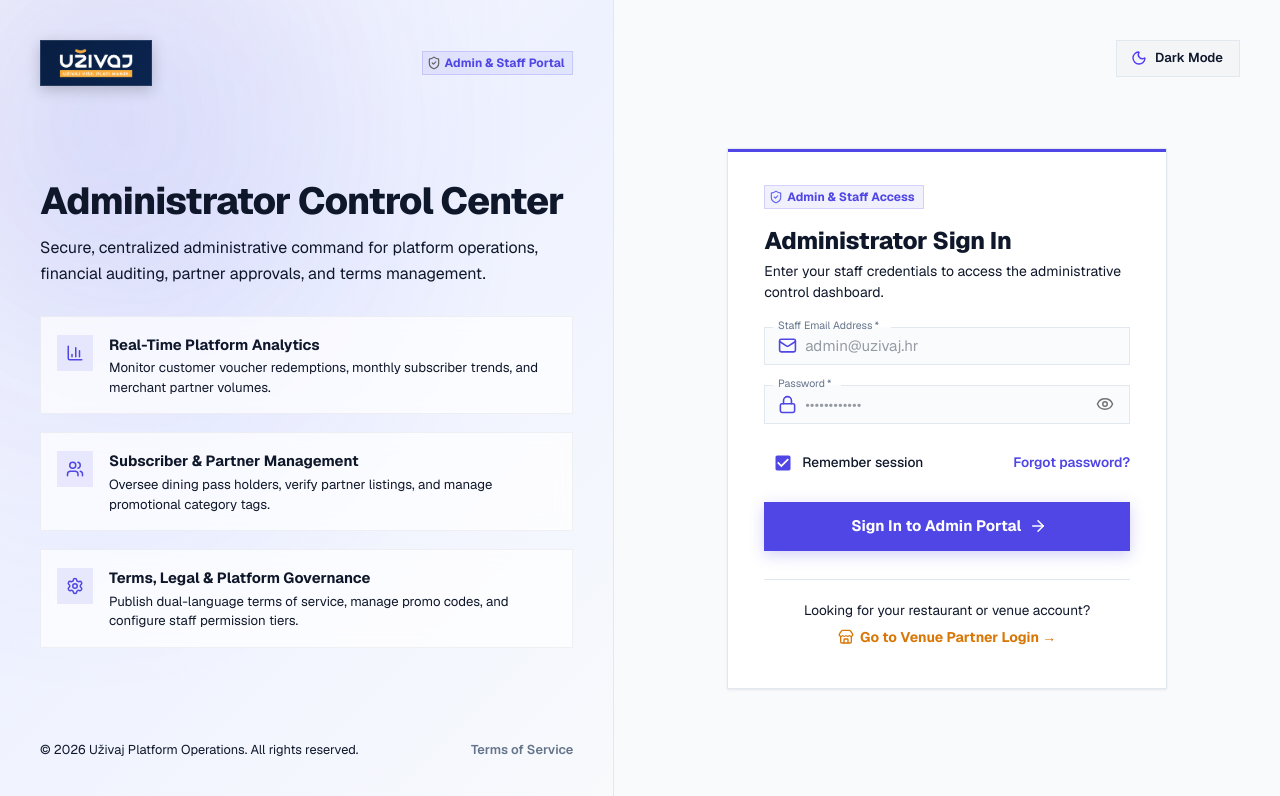
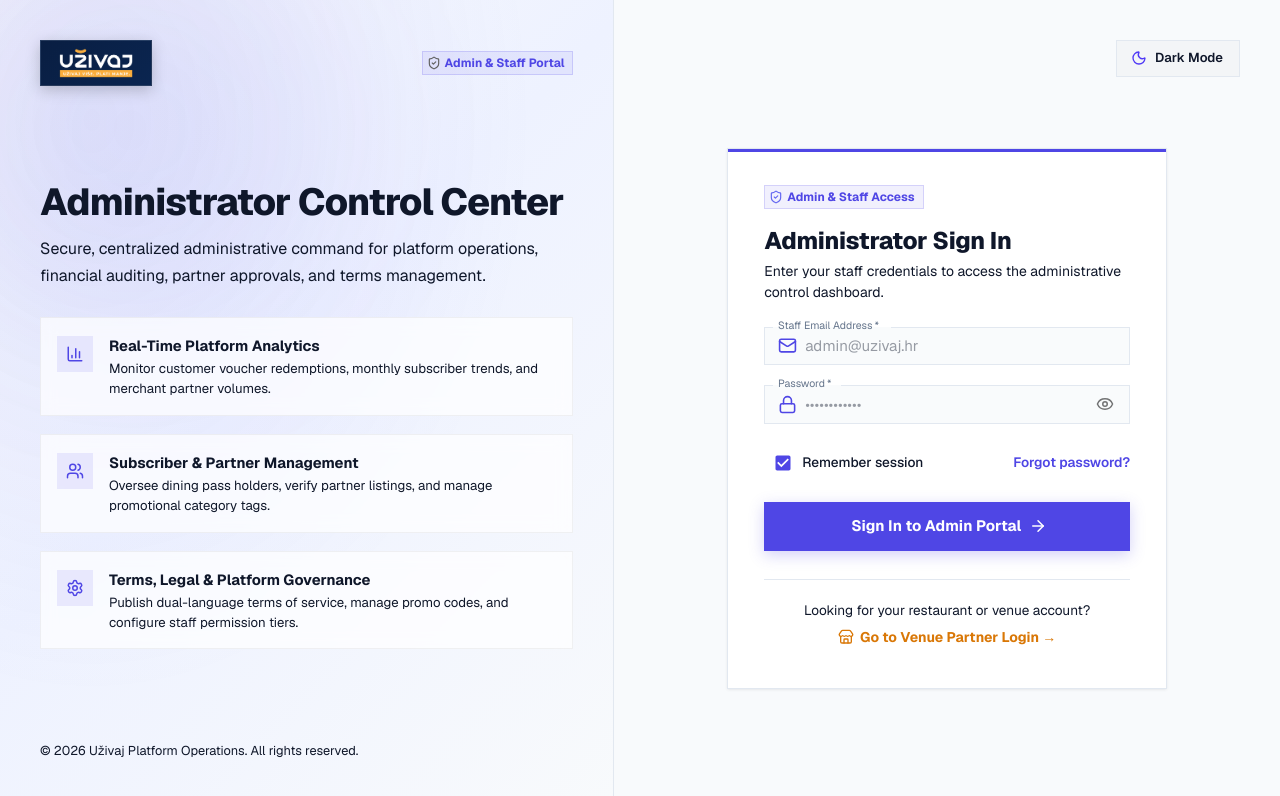
Before and after one commit to WAQASUMAR33/uvizajapp, a Next.js app: page /login in a window 1280 px wide. Shown: the top 796 px of the page. Built offline with nearby package versions, Linux system fonts and the light colour scheme; what @mui/material-nextjs would draw is missing.

Commit message:
Remove Terms of Service link from login pages

```diff
--- a/src/app/(auth)/login/page.tsx
+++ b/src/app/(auth)/login/page.tsx
@@ -263,23 +263,10 @@ function AdminLoginForm() {
         </Box>
 
         {/* Footer info */}
-        <Box sx={{ position: "relative", zIndex: 2, display: "flex", alignItems: "center", justifyContent: "space-between" }}>
+        <Box sx={{ position: "relative", zIndex: 2, display: "flex", alignItems: "center" }}>
           <Typography variant="caption" color="text.secondary" sx={{ fontSize: "0.8rem" }}>
             © {new Date().getFullYear()} Uživaj Platform Operations. All rights reserved.
           </Typography>
-          <Box sx={{ display: "flex", gap: 2 }}>
-            <Link
-              href="/admin/terms"
-              style={{
-                fontSize: "0.8rem",
-                color: isDark ? "#94a3b8" : "#64748b",
-                textDecoration: "none",
-                fontWeight: 600,
-              }}
-            >
-              Terms of Service
-            </Link>
-          </Box>
         </Box>
       </Box>
 
--- a/src/app/(auth)/merchant/login/page.tsx
+++ b/src/app/(auth)/merchant/login/page.tsx
@@ -256,6 +256,12 @@ function MerchantLoginForm() {
           </Box>
         </Box>
 
+        {/* Footer info */}
+        <Box sx={{ position: "relative", zIndex: 2, display: "flex", alignItems: "center" }}>
+          <Typography variant="caption" color="text.secondary" sx={{ fontSize: "0.8rem" }}>
+            © {new Date().getFullYear()} Uživaj Merchant Partner Operations. All rights reserved.
+          </Typography>
+        </Box>
       </Box>
 
       {/* ======================================================== */}
```
